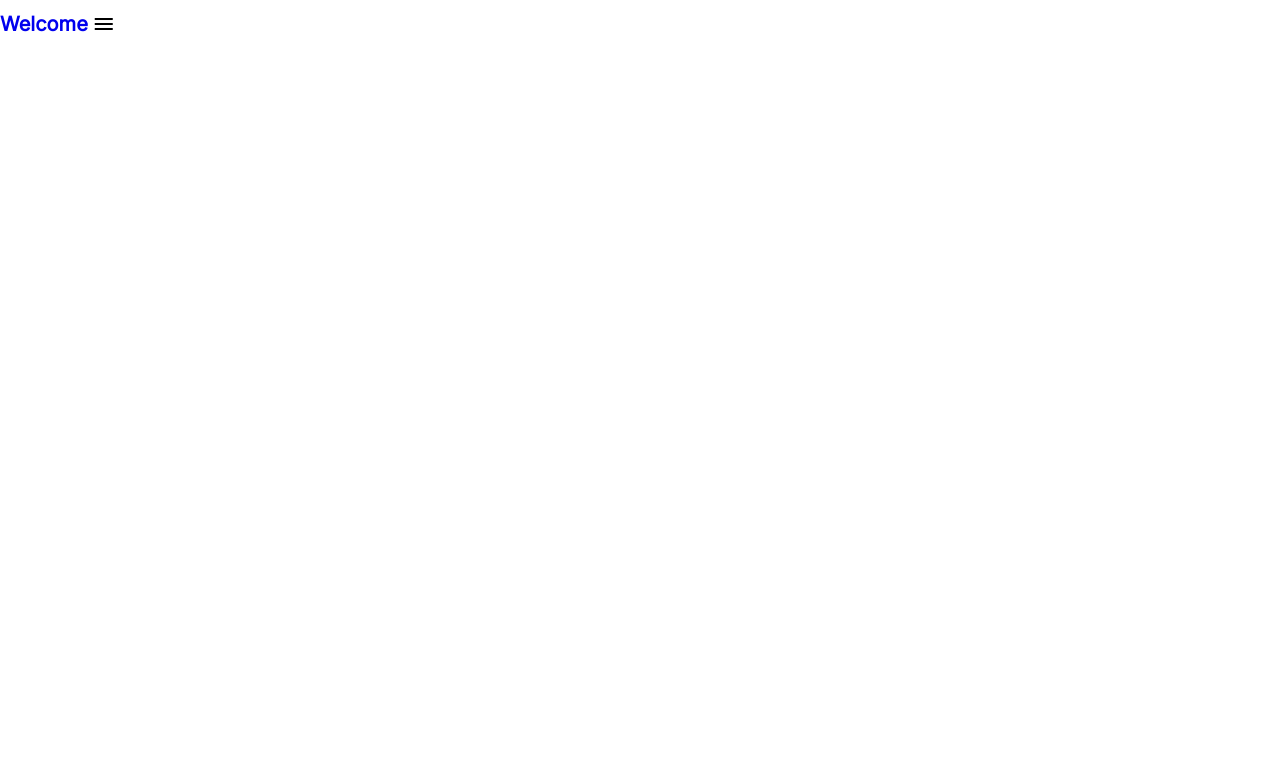
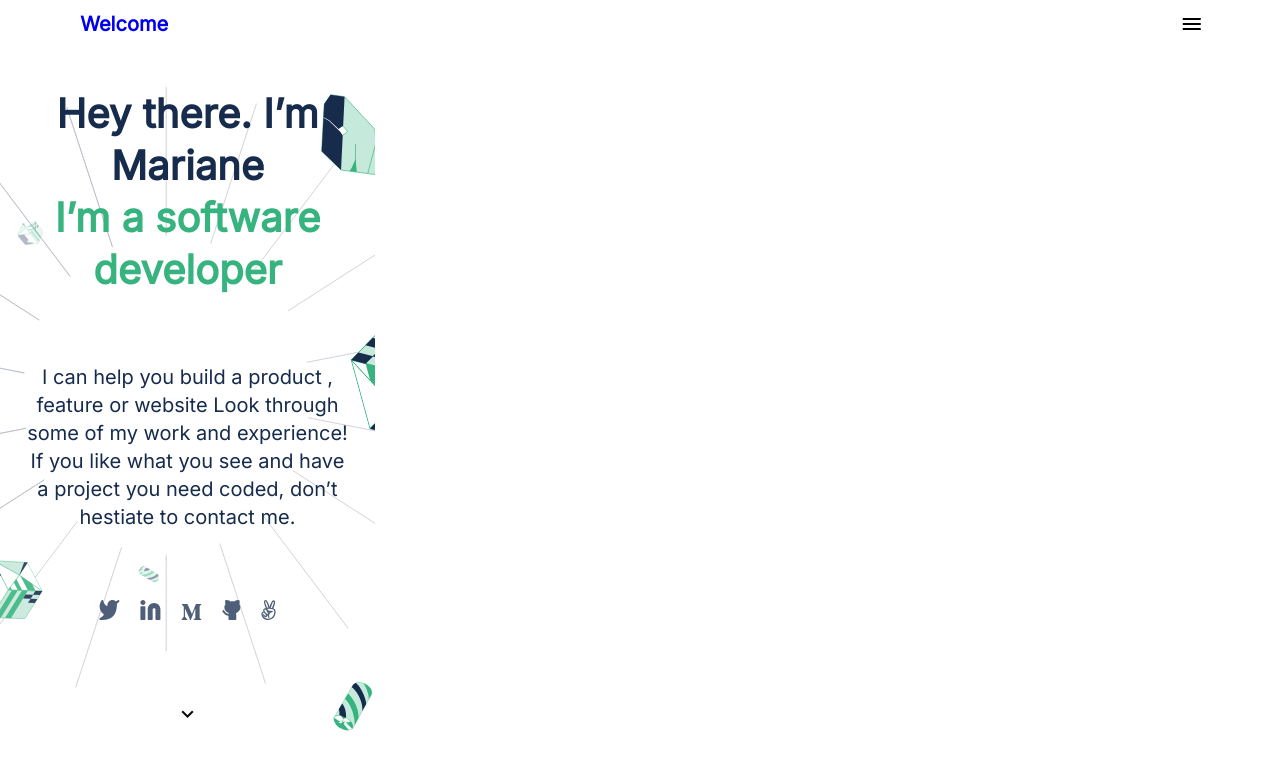
Before and after one commit to M0rrighan/Portfolio_from_Figma, a website: page index.html in a window 1280 px wide. Drawn offline with Linux system fonts and the light colour scheme.

Commit message:
add headline section

```diff
--- a/index.html
+++ b/index.html
@@ -13,6 +13,8 @@
   </head>
   <body>
     <div id="container">
+      <!-- start toolbar/header -->
+      <section id="toolbar_wrapper">
         <header>
           <div class="logo_placeholder">
             <a href="index.html" class="logo">Welcome</a>
@@ -24,10 +26,46 @@
             <a href="#">Contact</a>
           </nav>
 
-        <button class="menu_btn">
+          <button class="btn">
             <i class="material-icons">menu</i>
           </button>
         </header>
+      </section>
+      <!-- end toolbar/header -->
+
+      <!-- start main -->
+      <section id="headline" class="background">
+        <section class="primary">
+          <p>Hey there. I’m Mariane</p>
+          <p class="green">I’m a software developer</p>
+        </section>
+        <section class="secondary">
+          I can help you build a product , feature or website Look through some
+          of my work and experience! If you like what you see and have a project
+          you need coded, don’t hestiate to contact me.
+        </section>
+        <section class="social">
+          <a href="#"
+            ><img class="icon" src="icons/twitter.svg" alt="twitter logo"
+          /></a>
+          <a href="#"
+            ><img class="icon" src="icons/linkedin.svg" alt="linkedin logo"
+          /></a>
+          <a href="#"
+            ><img class="icon" src="icons/medium.svg" alt="medium logo"
+          /></a>
+          <a href="#"
+            ><img class="icon" src="icons/github.svg" alt="github logo"
+          /></a>
+          <a href="#"
+            ><img class="icon" src="icons/angellist.svg" alt="angellist logo"
+          /></a>
+        </section>
+        <button class="btn">
+          <i class="material-icons">expand_more</i>
+        </button>
+      </section>
+      <!-- end main -->
     </div>
   </body>
 </html>
--- a/styles/style.css
+++ b/styles/style.css
@@ -9,6 +9,9 @@
 body {
   font-family: "Inter", sans-serif, "Times New Roman", Times, serif;
   color: #172b4d;
+  text-align: center;
+  font-size: 20px;
+  line-height: 28px;
 }
 
 .green {
@@ -22,17 +25,33 @@ a {
 #container {
   width: 375px;
 }
+
+.btn {
+  display: flex;
+  justify-content: center;
+  align-items: center;
+  padding: 8px;
+  background-color: transparent;
+  border: transparent;
+  cursor: pointer;
+}
+
 /* header start */
+#toolbar_wrapper {
+  position: fixed;
+  top: 0;
+  width: 100%;
+  height: 48px;
+  background-color: #ffffff;
+  z-index: 10;
+}
+
 header {
-  position: fixed;
   display: flex;
   justify-content: space-between;
   align-items: center;
-  height: 48px;
-  max-width: 87.2%;
+  max-width: 89.33333%;
   margin: 0 auto;
-  font-size: 20px;
-  font-weight: 600;
 }
 
 .logo_placeholder {
@@ -42,16 +61,48 @@ header {
   justify-content: start;
 }
 
+.logo {
+  font-weight: 600;
+  padding: 10px 12px;
+}
+
 .menu {
   display: none;
 }
+/* header end */
 
-.menu_btn {
+/* start heading section */
+#headline {
   display: flex;
-  justify-content: center;
+  flex-direction: column;
+  justify-content: space-around;
   align-items: center;
-  padding: 4px;
-  background-color: transparent;
-  border: transparent;
-  cursor: pointer;
+  height: 726px;
+  position: relative;
+  top: 48px;
+  padding: 6px 24px;
 }
+
+.background {
+  background-image: url("../back-img/header-illsutration-mobile@2x.svg");
+  background-repeat: no-repeat;
+  background-position: center;
+  background-origin: padding-box;
+}
+
+.primary {
+  font-size: 40px;
+  font-weight: bold;
+  line-height: 52px;
+}
+
+.secondary {
+  font-weight: 400;
+}
+
+.social {
+  display: flex;
+  align-items: center;
+  justify-content: space-between;
+  gap: 20px;
+}
```
Also changed, not shown: back-img/Header-llustration-desktop.svg (added), back-img/Header-llustration-desktop@2x.svg (added), back-img/header-illsutration-mobile.svg (added), back-img/header-illsutration-mobile@2x.svg (added), icons/Disabled.svg (added), icons/angellist.svg (added), icons/chevron-down.svg (added), icons/github.svg (added), icons/linkedin.svg (added), icons/medium.svg (added), icons/menu.png (added), icons/menu.svg (added), icons/twitter.svg (added). Lines whose indentation alone changed are shown as unchanged.
